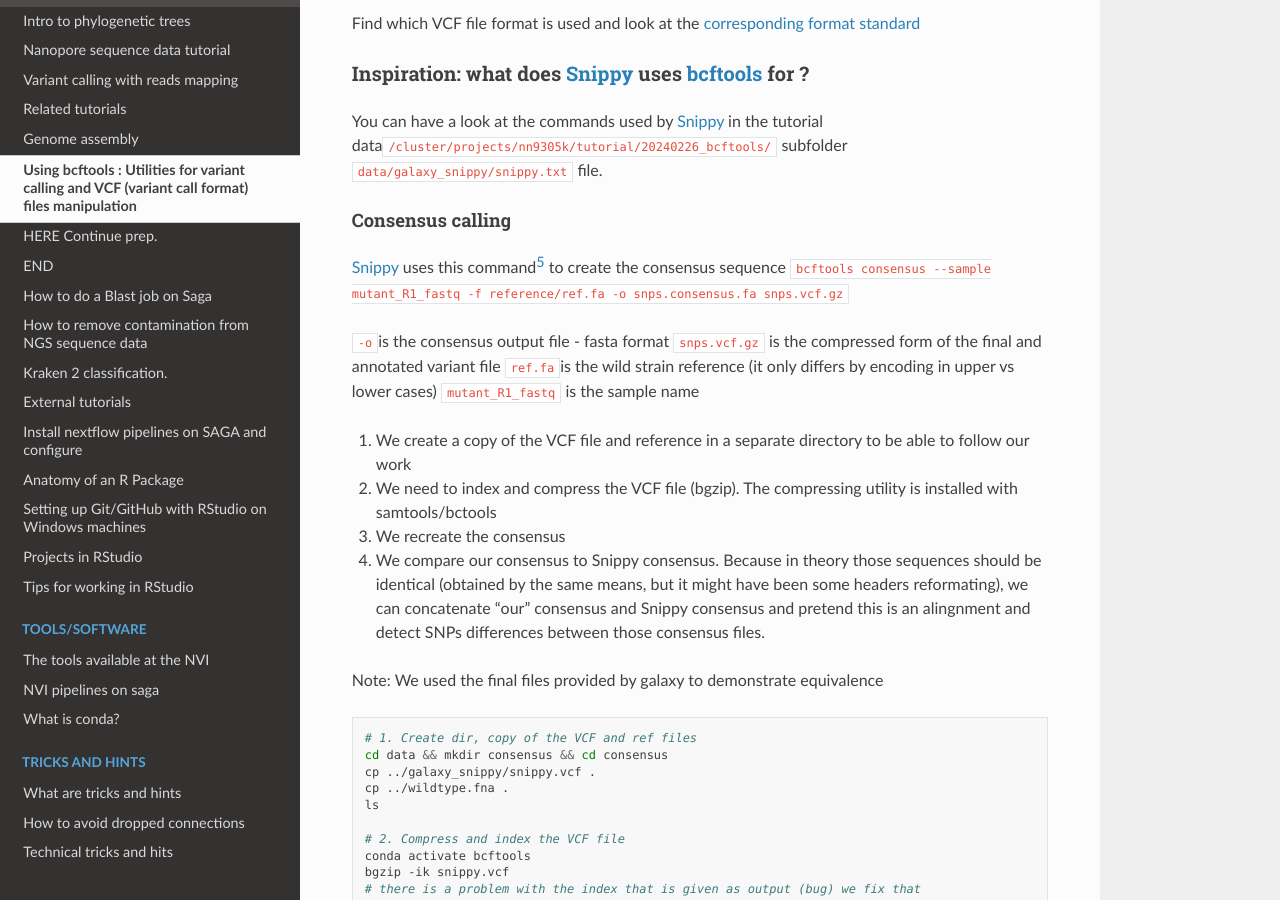
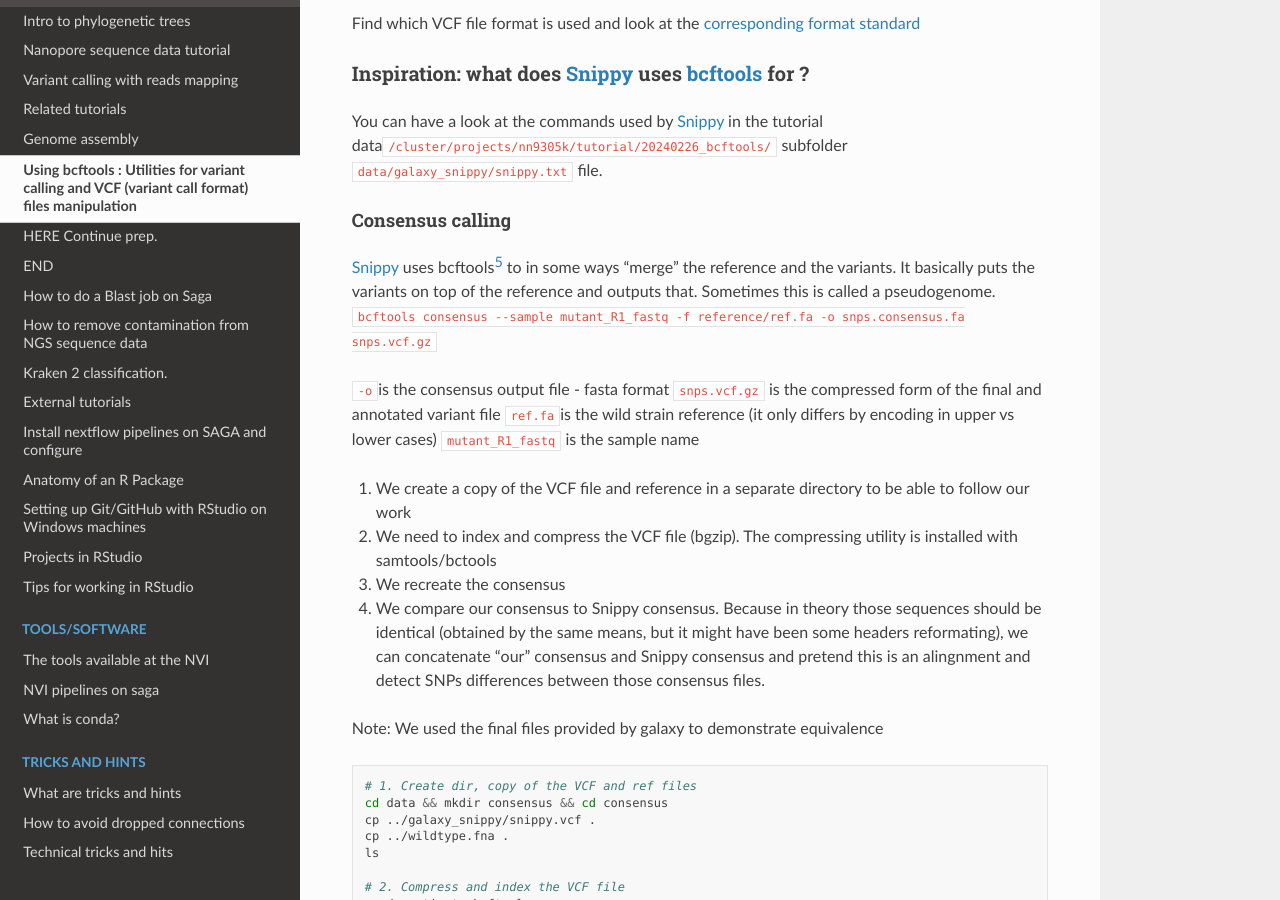
Before and after one commit to NorwegianVeterinaryInstitute/nvi-documentation, a Sphinx documentation site: the page built from docs/source/tutorials/bcftools.md, in a window 1280 px wide and 900 px high, scrolled down 6600 px. Built offline with Sphinx 7.4.7 and the Read the Docs theme 2.0.0, drawn with Linux system fonts in a browser that asks for light colours; pages that are not in the unit, such as notebooks, are missing from menus.

Commit message:
Update bcftools.md
Small changes

```diff
--- a/docs/source/tutorials/bcftools.md
+++ b/docs/source/tutorials/bcftools.md
@@ -253,7 +253,7 @@ in the tutorial data`/cluster/projects/nn9305k/tutorial/20240226_bcftools/` subf
 
 #### Consensus calling
 
-[Snippy] uses this command[^5] to create the consensus sequence
+[Snippy] uses bcftools[^5] to in some ways "merge" the reference and the variants. It basically puts the variants on top of the reference and outputs that. Sometimes this is called a pseudogenome.
 `bcftools consensus --sample mutant_R1_fastq -f reference/ref.fa -o snps.consensus.fa snps.vcf.gz`
 
 `-o`is the consensus output file - fasta format
```
